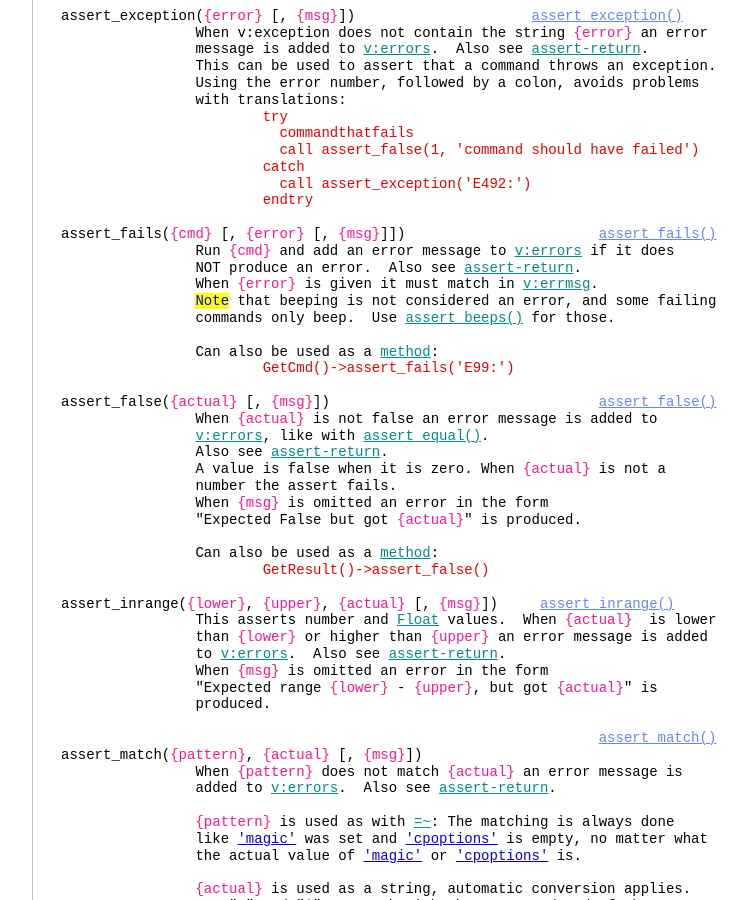
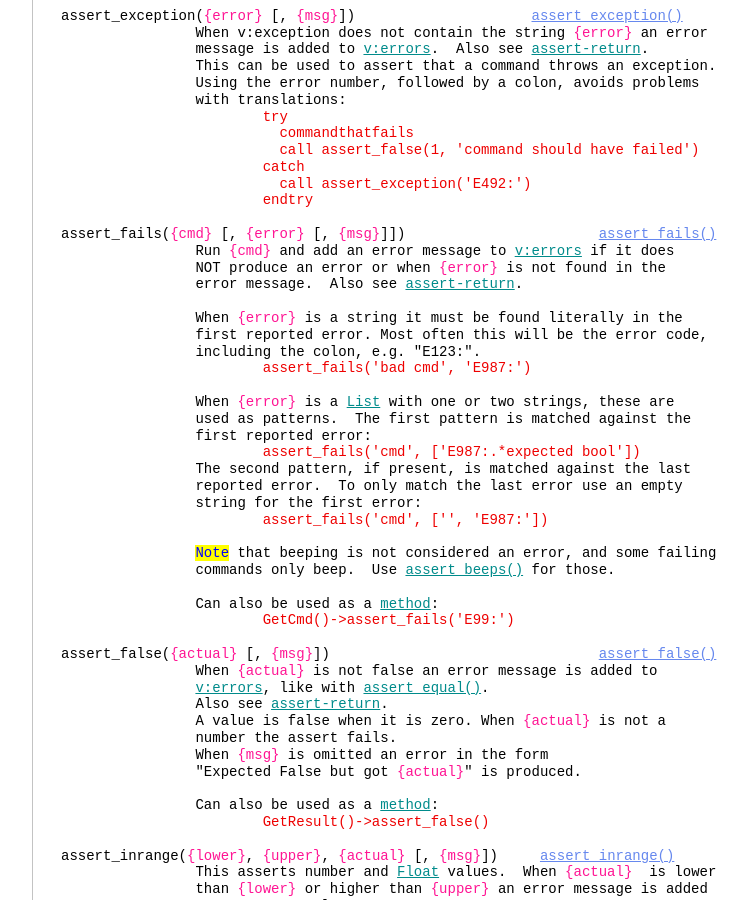
Before and after one commit to vim-jp/vimdoc-en, a Jekyll site: the page built from testing.html, in a window 1280 px wide and 900 px high, scrolled down 4932 px. Shown: the whole window, without its empty margins (340-1087 px from the left). Built offline with Jekyll 4.4.1, drawn with Linux system fonts in a browser that asks for light colours; nearby versions of some CDN libraries; comment, search, counter and statistics services are not loaded.

Commit message:
Generated by Travis JOB 1269.1
https://travis-ci.org/vim-jp/vimdoc-en/builds/707281103

```diff
--- a/testing.html
+++ b/testing.html
@@ -300,8 +300,23 @@ assert_exception(<span class="Special">{error}</span>&nbsp;[,&nbsp;<span class="
 <br>
 assert_fails(<span class="Special">{cmd}</span>&nbsp;[,&nbsp;<span class="Special">{error}</span>&nbsp;[,&nbsp;<span class="Special">{msg}</span>]])&nbsp;&nbsp;&nbsp;&nbsp;&nbsp;&nbsp;&nbsp;&nbsp;&nbsp;&nbsp;&nbsp;&nbsp;&nbsp;&nbsp;&nbsp;&nbsp;&nbsp;&nbsp;&nbsp;&nbsp;&nbsp;&nbsp;&nbsp;<a class="Constant" href="testing.html#assert_fails()" name="assert_fails()">assert_fails()</a><br>
 &nbsp;&nbsp;&nbsp;&nbsp;&nbsp;&nbsp;&nbsp;&nbsp;&nbsp;&nbsp;&nbsp;&nbsp;&nbsp;&nbsp;&nbsp;&nbsp;Run&nbsp;<span class="Special">{cmd}</span>&nbsp;and add an error message to&nbsp;<a class="Identifier" href="eval.html#v:errors">v:errors</a>&nbsp;if it does<br>
-&nbsp;&nbsp;&nbsp;&nbsp;&nbsp;&nbsp;&nbsp;&nbsp;&nbsp;&nbsp;&nbsp;&nbsp;&nbsp;&nbsp;&nbsp;&nbsp;NOT produce an error.&nbsp;&nbsp;Also see&nbsp;<a class="Identifier" href="eval.html#assert-return">assert-return</a>.<br>
-&nbsp;&nbsp;&nbsp;&nbsp;&nbsp;&nbsp;&nbsp;&nbsp;&nbsp;&nbsp;&nbsp;&nbsp;&nbsp;&nbsp;&nbsp;&nbsp;When&nbsp;<span class="Special">{error}</span>&nbsp;is given it must match in&nbsp;<a class="Identifier" href="eval.html#v:errmsg">v:errmsg</a>.<br>
+&nbsp;&nbsp;&nbsp;&nbsp;&nbsp;&nbsp;&nbsp;&nbsp;&nbsp;&nbsp;&nbsp;&nbsp;&nbsp;&nbsp;&nbsp;&nbsp;NOT produce an error or when&nbsp;<span class="Special">{error}</span>&nbsp;is not found in the<br>
+&nbsp;&nbsp;&nbsp;&nbsp;&nbsp;&nbsp;&nbsp;&nbsp;&nbsp;&nbsp;&nbsp;&nbsp;&nbsp;&nbsp;&nbsp;&nbsp;error message.&nbsp;&nbsp;Also see&nbsp;<a class="Identifier" href="eval.html#assert-return">assert-return</a>.<br>
+<br>
+&nbsp;&nbsp;&nbsp;&nbsp;&nbsp;&nbsp;&nbsp;&nbsp;&nbsp;&nbsp;&nbsp;&nbsp;&nbsp;&nbsp;&nbsp;&nbsp;When&nbsp;<span class="Special">{error}</span>&nbsp;is a string it must be found literally in the<br>
+&nbsp;&nbsp;&nbsp;&nbsp;&nbsp;&nbsp;&nbsp;&nbsp;&nbsp;&nbsp;&nbsp;&nbsp;&nbsp;&nbsp;&nbsp;&nbsp;first reported error. Most often this will be the error code,<br>
+&nbsp;&nbsp;&nbsp;&nbsp;&nbsp;&nbsp;&nbsp;&nbsp;&nbsp;&nbsp;&nbsp;&nbsp;&nbsp;&nbsp;&nbsp;&nbsp;including the colon, e.g. &quot;E123:&quot;.<br>
+<div class="helpExample">&nbsp;&nbsp;&nbsp;&nbsp;&nbsp;&nbsp;&nbsp;&nbsp;&nbsp;&nbsp;&nbsp;&nbsp;&nbsp;&nbsp;&nbsp;&nbsp;&nbsp;&nbsp;&nbsp;&nbsp;&nbsp;&nbsp;&nbsp;&nbsp;assert_fails('bad cmd', 'E987:')</div>
+<br>
+&nbsp;&nbsp;&nbsp;&nbsp;&nbsp;&nbsp;&nbsp;&nbsp;&nbsp;&nbsp;&nbsp;&nbsp;&nbsp;&nbsp;&nbsp;&nbsp;When&nbsp;<span class="Special">{error}</span>&nbsp;is a&nbsp;<a class="Identifier" href="eval.html#List">List</a>&nbsp;with one or two strings, these are<br>
+&nbsp;&nbsp;&nbsp;&nbsp;&nbsp;&nbsp;&nbsp;&nbsp;&nbsp;&nbsp;&nbsp;&nbsp;&nbsp;&nbsp;&nbsp;&nbsp;used as patterns.&nbsp;&nbsp;The first pattern is matched against the<br>
+&nbsp;&nbsp;&nbsp;&nbsp;&nbsp;&nbsp;&nbsp;&nbsp;&nbsp;&nbsp;&nbsp;&nbsp;&nbsp;&nbsp;&nbsp;&nbsp;first reported error:<br>
+<div class="helpExample">&nbsp;&nbsp;&nbsp;&nbsp;&nbsp;&nbsp;&nbsp;&nbsp;&nbsp;&nbsp;&nbsp;&nbsp;&nbsp;&nbsp;&nbsp;&nbsp;&nbsp;&nbsp;&nbsp;&nbsp;&nbsp;&nbsp;&nbsp;&nbsp;assert_fails('cmd', ['E987:.*expected bool'])</div>
+&nbsp;&nbsp;&nbsp;&nbsp;&nbsp;&nbsp;&nbsp;&nbsp;&nbsp;&nbsp;&nbsp;&nbsp;&nbsp;&nbsp;&nbsp; The second pattern, if present, is matched against the last<br>
+&nbsp;&nbsp;&nbsp;&nbsp;&nbsp;&nbsp;&nbsp;&nbsp;&nbsp;&nbsp;&nbsp;&nbsp;&nbsp;&nbsp;&nbsp;&nbsp;reported error.&nbsp;&nbsp;To only match the last error use an empty<br>
+&nbsp;&nbsp;&nbsp;&nbsp;&nbsp;&nbsp;&nbsp;&nbsp;&nbsp;&nbsp;&nbsp;&nbsp;&nbsp;&nbsp;&nbsp;&nbsp;string for the first error:<br>
+<div class="helpExample">&nbsp;&nbsp;&nbsp;&nbsp;&nbsp;&nbsp;&nbsp;&nbsp;&nbsp;&nbsp;&nbsp;&nbsp;&nbsp;&nbsp;&nbsp;&nbsp;&nbsp;&nbsp;&nbsp;&nbsp;&nbsp;&nbsp;&nbsp;&nbsp;assert_fails('cmd', ['', 'E987:'])</div>
+<br>
 &nbsp;&nbsp;&nbsp;&nbsp;&nbsp;&nbsp;&nbsp;&nbsp;&nbsp;&nbsp;&nbsp;&nbsp;&nbsp;&nbsp;&nbsp;&nbsp;<span class="Todo">Note</span>&nbsp;that beeping is not considered an error, and some failing<br>
 &nbsp;&nbsp;&nbsp;&nbsp;&nbsp;&nbsp;&nbsp;&nbsp;&nbsp;&nbsp;&nbsp;&nbsp;&nbsp;&nbsp;&nbsp;&nbsp;commands only beep.&nbsp;&nbsp;Use&nbsp;<a class="Identifier" href="testing.html#assert_beeps()">assert_beeps()</a>&nbsp;for those.<br>
 <br>
```
